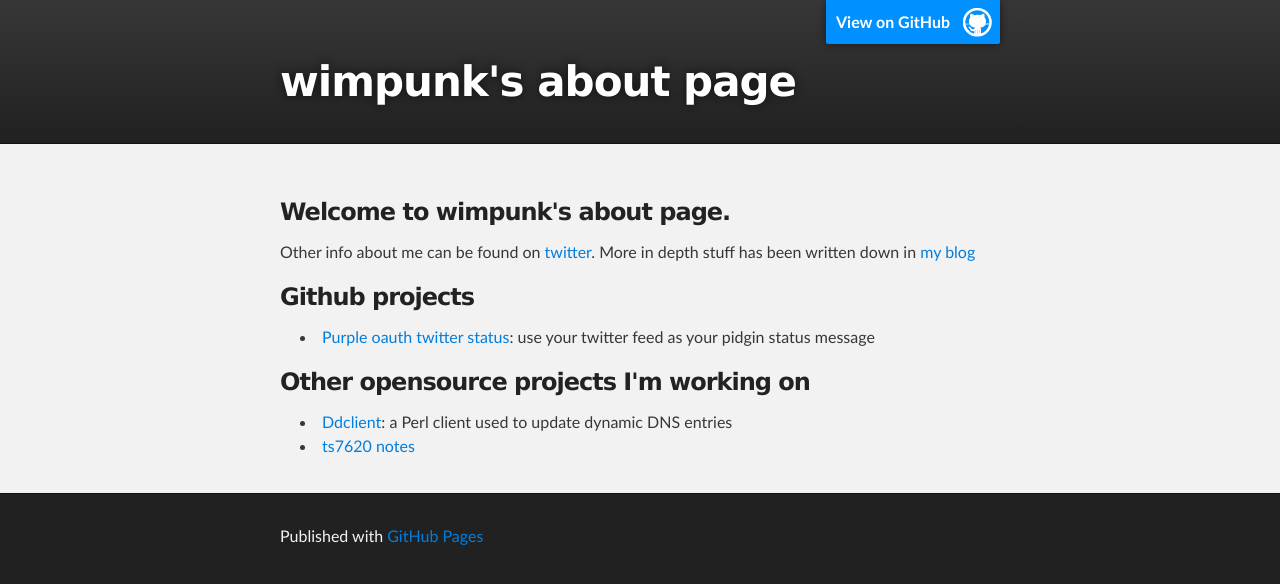
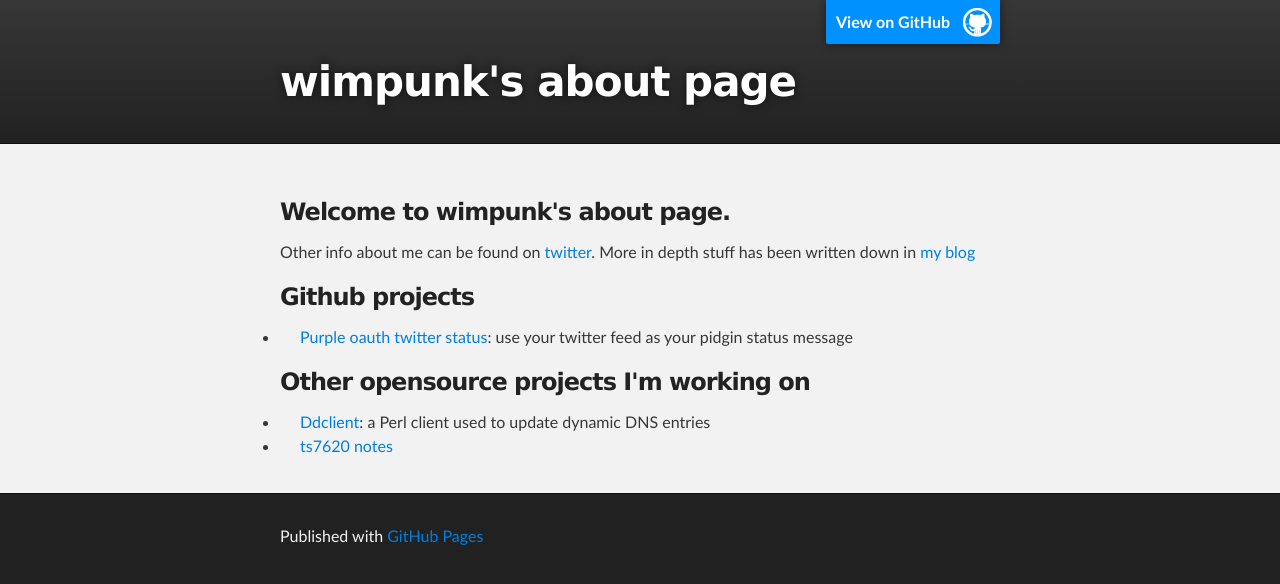
Before and after one commit to wimpunk/wimpunk.github.io, a Jekyll site: the page index.html, which Jekyll copies as it is, in a window 1280 px wide. Shown: the top 584 px of the page. Built offline with Jekyll 4.4.1, drawn with Linux system fonts in a browser that asks for light colours; Markdown is read by kramdown in place of the engine named in the settings.

Commit message:
stylesheet: changing ul formatting to the default

```diff
--- a/stylesheets/stylesheet.css
+++ b/stylesheets/stylesheet.css
@@ -204,7 +204,7 @@
 }
 
 ul li {
-  list-style: inside;
+  list-style: disc;
   padding-left: 20px;
 }
 
```
